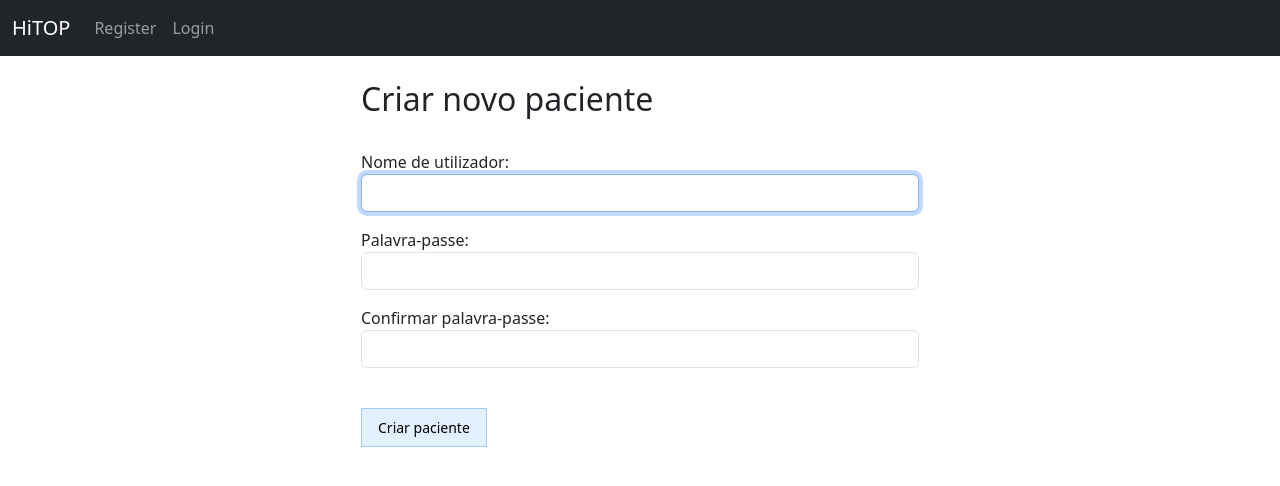
After one commit to fabio-f6/hitop, a Django app: template hitop2/website/templates/website/create_patient.html in a window 1280 px wide. The commit adds this page. Shown: the top 486 px of the page. Run offline with Django 5.2, Linux system fonts and the light colour scheme; the template is opened without the code that fills it: values that come from a table or form of the project are taken from there, others are empty.

Commit message:
Added patient creation by registered professional

```diff
--- a/hitop2/templates/base.html
+++ b/hitop2/templates/base.html
@@ -12,7 +12,7 @@
     </br>
     {% if messages %}
       {% for message in messages %}
-        <div class="alert alert-warning alert-dismissible fade show" role="alert">
+        <div class="alert alert-warning alert-dismissible fade show rounded-0" role="alert">
           {{ message }}
           <button type="button" class="btn-close" data-bs-dismiss="alert" aria-label="Close"></button>
         </div>
--- a/hitop2/templates/navbar.html
+++ b/hitop2/templates/navbar.html
@@ -16,6 +16,11 @@
 
          <ul class="navbar-nav me-auto mb-2 mb-lg-0">
             {% if user.is_authenticated %}
+               {% if user.is_authenticated and request.user.userprofile.user_type == 'admin' %}
+                     <li class="nav-item">
+                        <a class="nav-link" href="{% url 'admin:index' %}">Admin</a>
+                     </li>
+               {% endif %}
                {% if request.user.userprofile.user_type == 'professional'%}
                <li class="nav-item">
                    <a class="nav-link" href="{% url 'website:my_patients' %}">Meus Pacientes</a>
@@ -26,12 +31,9 @@
                {% endif %}
                {% if request.user.userprofile.user_type == 'patient'%}
                <li class="nav-item">
-                  <a class="nav-link" href="{% url 'polls:questionnaire' %}">Questionnaire</a>
+                  <a class="nav-link" href="{% url 'polls:questionnaire' %}">Questionário</a>
                </li>
                {% endif %}
-               <li class="nav-item">
-                  <a class="nav-link" href="{% url 'website:logout' %}">Logout</a>
-               </li>
             {% else %}
                <li class="nav-item">
                   <a class="nav-link" href="{% url 'website:register' %}">Register</a>
@@ -42,12 +44,12 @@
             {% endif %}
          </ul>
 
-         {% if user.is_authenticated and request.user.userprofile.user_type == 'admin' %}
-            <ul class="navbar-nav ms-auto">
-               <li class="nav-item">
-                  <a class="nav-link" href="{% url 'admin:index' %}">Admin</a>
-               </li>
-            </ul>
+         {% if user.is_authenticated %}
+         <ul class="navbar-nav ms-auto">
+            <li class="nav-item">
+               <a class="nav-link" href="{% url 'website:logout' %}">Logout</a>
+            </li>
+         </ul>
          {% endif %}
 
       </div>
--- a/hitop2/website/forms.py
+++ b/hitop2/website/forms.py
@@ -72,6 +72,26 @@ class SignUpForm(UserCreationForm):
             '<span class="form-text text-muted"><small>Insira a mesma palavra-passe novamente para verificação.</small></span>'
         )
 
+class CreatePatientForm(UserCreationForm):
+    username = forms.CharField(
+        label="Nome de utilizador",
+        widget=forms.TextInput(attrs={'class':'form-control'})
+        )
+
+    password1 = forms.CharField(
+        label="Palavra-passe",
+        widget=forms.PasswordInput(attrs={'class':'form-control'})
+        )
+
+    password2 = forms.CharField(
+        label="Confirmar palavra-passe",
+        widget=forms.PasswordInput(attrs={'class':'form-control'})
+        )
+
+    class Meta:
+        model = User
+        fields = ('username', 'password1', 'password2')
+
 class AddRecordForm(forms.ModelForm):
 	first_name = forms.CharField(required=True, widget=forms.widgets.TextInput(attrs={"placeholder":"First name", "class":"form-control"}), label="")
 	last_name = forms.CharField(required=True, widget=forms.widgets.TextInput(attrs={"placeholder":"Last name", "class":"form-control"}), label="")
--- /dev/null
+++ b/hitop2/website/templates/website/create_patient.html
@@ -0,0 +1,26 @@
+{% extends 'base.html' %}
+{% block content %}
+
+<div class="col-md-6 offset-md-3">
+
+<h2>Criar novo paciente</h2>
+<br>
+
+<form method="POST">
+    {% csrf_token %}
+
+    {{ form.as_p }}
+
+    <br>
+
+    <button type="submit" class="btn btn-sm rounded-0"
+   style="background-color: #e2f0ff; color: #000;
+          border: 1px solid #9ec9ff; padding: 0.5rem 1rem;">
+        Criar paciente
+    </button>
+
+</form>
+
+</div>
+
+{% endblock %}
--- a/hitop2/website/templates/website/home.html
+++ b/hitop2/website/templates/website/home.html
@@ -7,7 +7,7 @@
 {% else %}
 
 <div class="col-md-6 offset-md-3">
-    <h1>Login</h1>
+    <h2>Login</h2>
   </br>
 
     <form method="POST" action="{% url 'website:home'%}">
@@ -31,7 +31,9 @@
           />
         </div>
       </br>
-        <button type="submit" class="btn btn-secondary">Login</button>
+        <button type="submit" cclass="btn btn-sm rounded-0"
+          style="background-color: #e2f0ff; color: #000;
+          border: 1px solid #9ec9ff; padding: 0.5rem 1rem;">Login</button>
     </form>
 </div>
 
--- a/hitop2/website/urls.py
+++ b/hitop2/website/urls.py
@@ -13,4 +13,5 @@ urlpatterns = [
     path('add_record/', views.add_record, name='add_record'),
     path("my_patients/", views.my_patients, name="my_patients"),
     path("patient/<int:patient_id>", views.patient_answers, name="patient_answers"),
+    path('create_patient/', views.create_patient, name='create_patient'),
 ]
```
Also changed, not shown: hitop2/website/templates/website/my_patients.html (+12 -1 lines), hitop2/website/views.py (+44 -14 lines).
